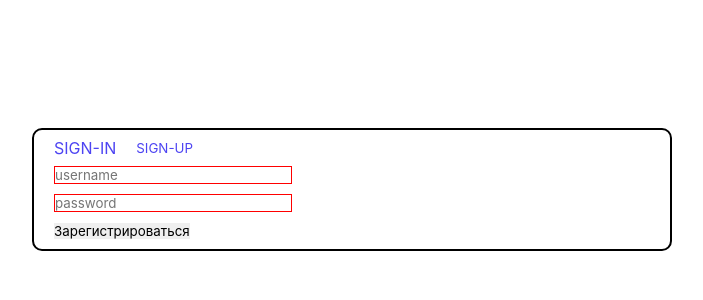
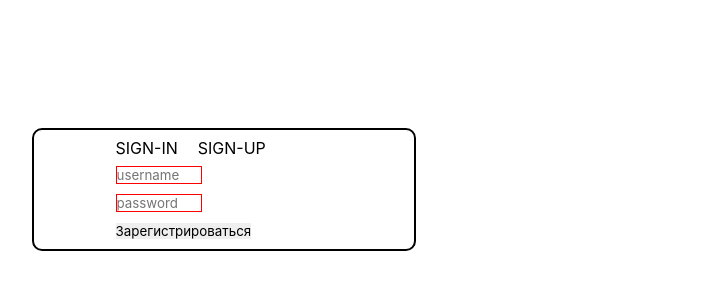
Before and after one commit to polovnikovAI/auth-sign-in, a React (Create React App) app: page / in a window 1280 px wide. Shown: the top 300 px of the page, without its empty margins (288-991 px from the left). Built offline with nearby package versions, Linux system fonts and the light colour scheme.

Commit message:
переключение sign-in/sign-up

```diff
--- a/src/App.js
+++ b/src/App.js
@@ -1,6 +1,5 @@
 import './App.css'
 import Form from './components/Sign-in-up/Form'
-import CustomInput from './components/UI/CustomInput'
 
 function App() {
     return (
--- a/src/components/Sign-in-up/Form.jsx
+++ b/src/components/Sign-in-up/Form.jsx
@@ -2,13 +2,30 @@ import React, { useState } from 'react'
 import s from './FormStyle.module.sass'
 
 const Form = () => {
-    const [optionActive, setOptionActive] = useState(false)
+    const [optionLoginActive, setOptionLoginActive] = useState(false)
+    const [optionRegistrationActive, setOptionRegistrationActive] = useState(false)
     return (
         <div className={s.form}>
             <div className={s.wrapper}>
                 <div className={s.options}>
-                    <div className={s.optionLogin}>SIGN-IN</div>
-                    <button className={s.optionRegistration}>SIGN-UP</button>
+                    <div
+                        className={optionLoginActive ? s.optionActive : s.optionLogin}
+                        onClick={() => {
+                            setOptionRegistrationActive(false)
+                            setOptionLoginActive(!optionLoginActive)
+                        }}
+                    >
+                        SIGN-IN
+                    </div>
+                    <div
+                        className={optionRegistrationActive ? s.optionActive : s.optionRegistration}
+                        onClick={() => {
+                            setOptionLoginActive(false)
+                            setOptionRegistrationActive(!optionRegistrationActive)
+                        }}
+                    >
+                        SIGN-UP
+                    </div>
                 </div>
                 <div className={s.inputBlock}>
                     <input
--- a/src/components/Sign-in-up/FormStyle.module.sass
+++ b/src/components/Sign-in-up/FormStyle.module.sass
@@ -1,5 +1,7 @@
 .form
-    width: 50%
+    width: 30%
+    display: flex
+    justify-content: center
     margin: 10% 0 0 25%
     border: 2px solid #000
     border-radius: 10px
@@ -7,20 +9,17 @@
         padding: 10px 20px
         .options
             display: flex
-            font-size: 16px
             .optionLogin
-                color: #4d44f2
                 background: transparent
                 cursor: pointer
                 margin-right: 20px
-                &:active
-                    text-decoration: underline
             .optionRegistration
-                color: #4d44f2
                 background: transparent
                 cursor: pointer
-                &:active
-                    text-decoration: underline
+                margin-right: 20px
+            .optionActive
+                color: #4d44f2
+                margin-right: 20px
         .inputBlock
             display: flex
             flex-direction: column
```
